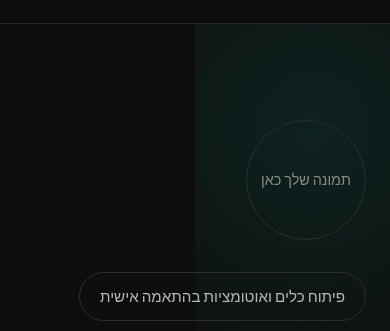
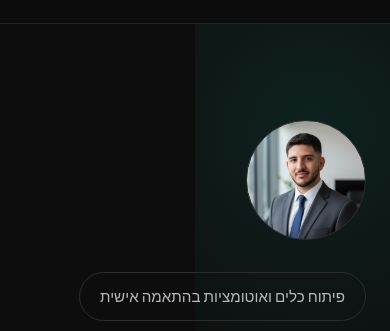
Before and after one commit to Jabanes/myLanding, a plain HTML site: page index.html in a window 390 px wide. Shown: the part 99-430 px from the top of the page. Drawn offline with Linux system fonts and the light colour scheme.

Commit message:
added image

```diff
--- a/index.html
+++ b/index.html
@@ -1,5 +1,6 @@
 <!DOCTYPE html>
 <html lang="he" dir="rtl">
+
 <head>
   <meta charset="UTF-8">
   <meta name="viewport" content="width=device-width, initial-scale=1.0">
@@ -7,7 +8,8 @@
   <link rel="preconnect" href="https://fonts.googleapis.com">
   <link rel="preconnect" href="https://fonts.gstatic.com" crossorigin>
   <!-- Replaced Inter with Assistant for Hebrew optimization -->
-  <link href="https://fonts.googleapis.com/css2?family=Assistant:wght@300;400;500;600;700;800&display=swap" rel="stylesheet">
+  <link href="https://fonts.googleapis.com/css2?family=Assistant:wght@300;400;500;600;700;800&display=swap"
+    rel="stylesheet">
   <style>
     * {
       margin: 0;
@@ -136,11 +138,10 @@
       border-radius: 50%;
       border: 1px solid var(--color-border);
       margin-bottom: 3rem;
-      display: flex;
-      align-items: center;
-      justify-content: center;
-      color: var(--color-text-muted);
-      font-size: 0.9rem;
+
+      background-size: cover;
+      background-position: center;
+      background-repeat: no-repeat;
     }
 
     /* Refined label styling - lighter, more subtle */
@@ -526,9 +527,18 @@
       .why-free-content p {
         font-size: 1.125rem;
       }
+
+      @media (max-width: 768px) {
+        .hero-image {
+          width: 120px;
+          height: 120px;
+          margin-bottom: 2rem;
+        }
+      }
     }
   </style>
 </head>
+
 <body>
 
   <!-- Header -->
@@ -551,7 +561,7 @@
   <section class="hero">
     <div class="container">
       <div class="hero-content">
-        <div class="hero-image">תמונה שלך כאן</div>
+        <div class="hero-image" style="background-image: url('./profile_pic.png');"></div>
         <div class="hero-label">פיתוח כלים ואוטומציות בהתאמה אישית</div>
 
         <h1>פותר בעיות בעזרת קוד</h1>
@@ -736,4 +746,5 @@
   </footer>
 
 </body>
+
 </html>
```
Also changed, not shown: profile_pic.png (added).
